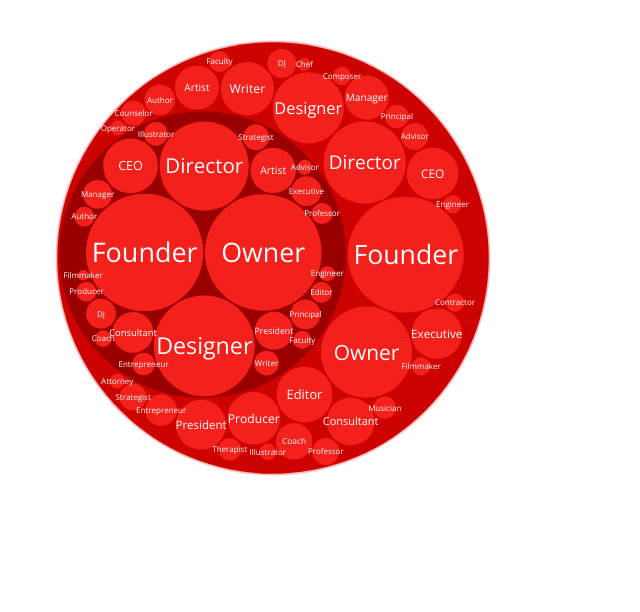
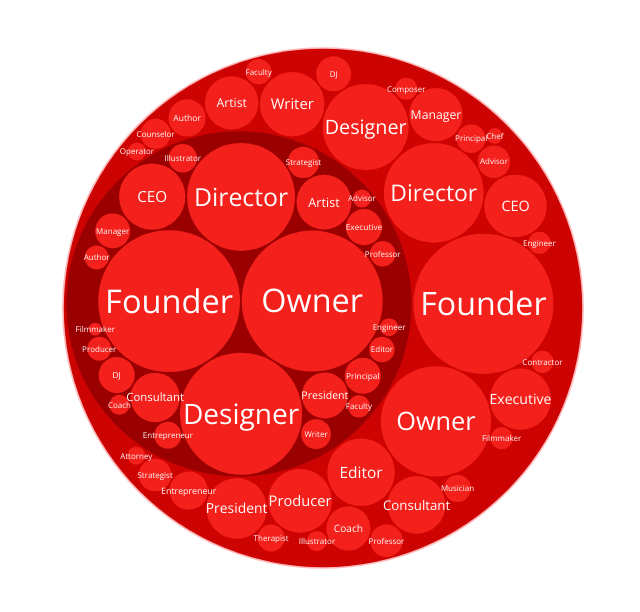
Before and after one commit to herrj636/circlepack, a plain HTML site: page circlePack/index.html in a window 1280 px wide. Shown: the whole page, without its empty margins (0-640 px from the left). Drawn offline with nearby package versions, Linux system fonts and the light colour scheme.

Commit message:
Resize to svg to 600px

```diff
--- a/circlePack/index.html
+++ b/circlePack/index.html
@@ -95,7 +95,7 @@ svg {
 </head>
 <body>
 <div id="wrapper"><div id='visual'>
-<svg width="500" height="500"></svg>
+<svg width="600" height="600"></svg>
 <script src="https://d3js.org/d3.v4.min.js"></script>
 
 <script>
```
